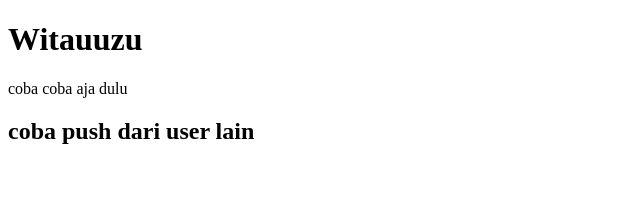
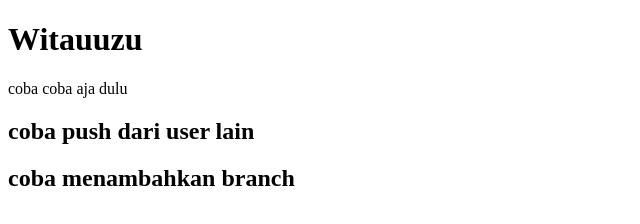
Before and after one commit to witaauzu/tes-1, a plain HTML site: page index.html in a window 1280 px wide. Shown: the whole page, without its empty margins (0-640 px from the left). Drawn offline with Linux system fonts and the light colour scheme.

Commit message:
perubahan 2

```diff
--- a/index.html
+++ b/index.html
@@ -10,5 +10,6 @@
     <p>coba coba aja dulu</p>
 
     <h2>coba push dari user lain</h2>
+    <h2>coba menambahkan branch</h2>
 </body>
 </html>
--- a/style.css
+++ b/style.css
@@ -1,3 +1,4 @@
 *{
     padding: 20px;
+    background-color: white;
 }
```
